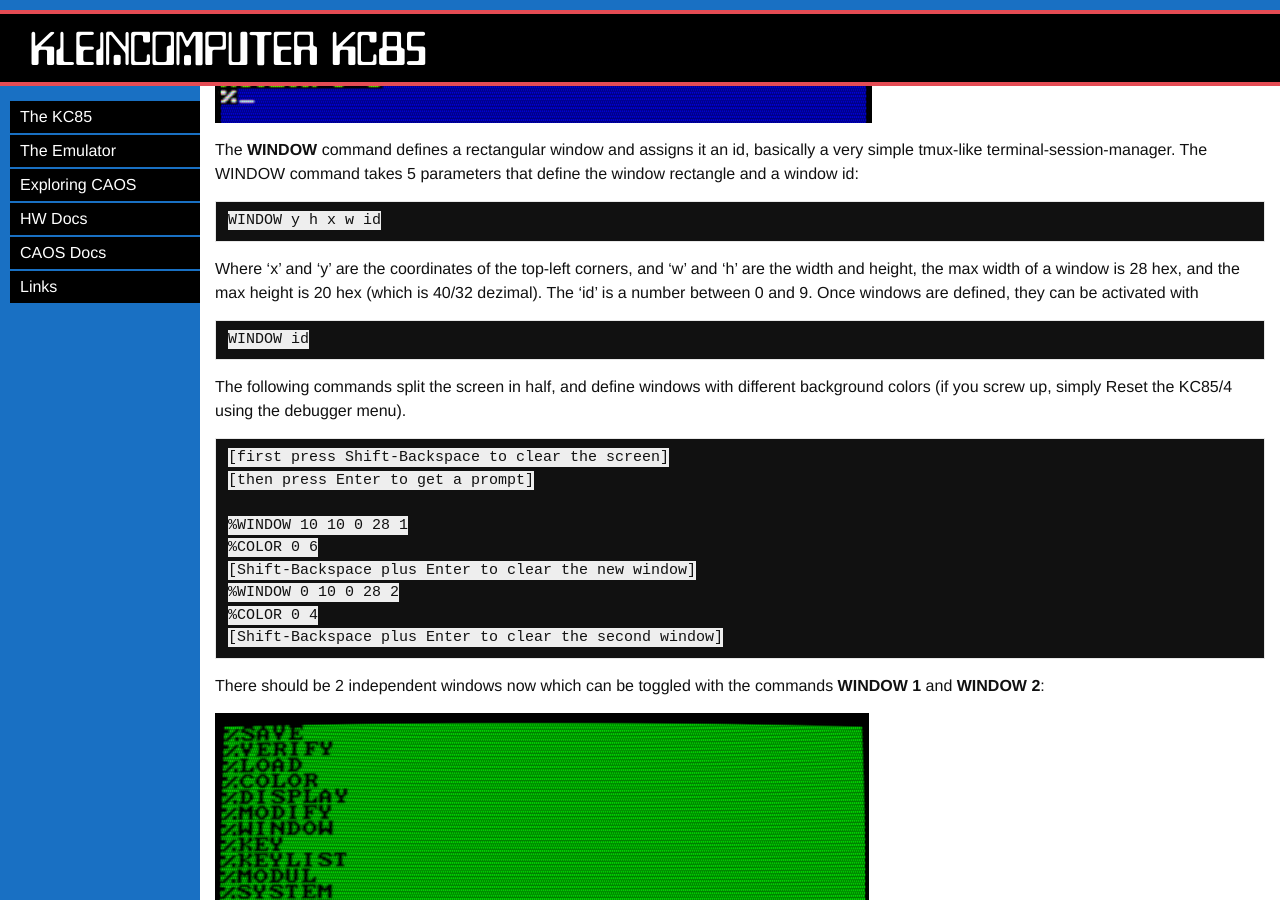
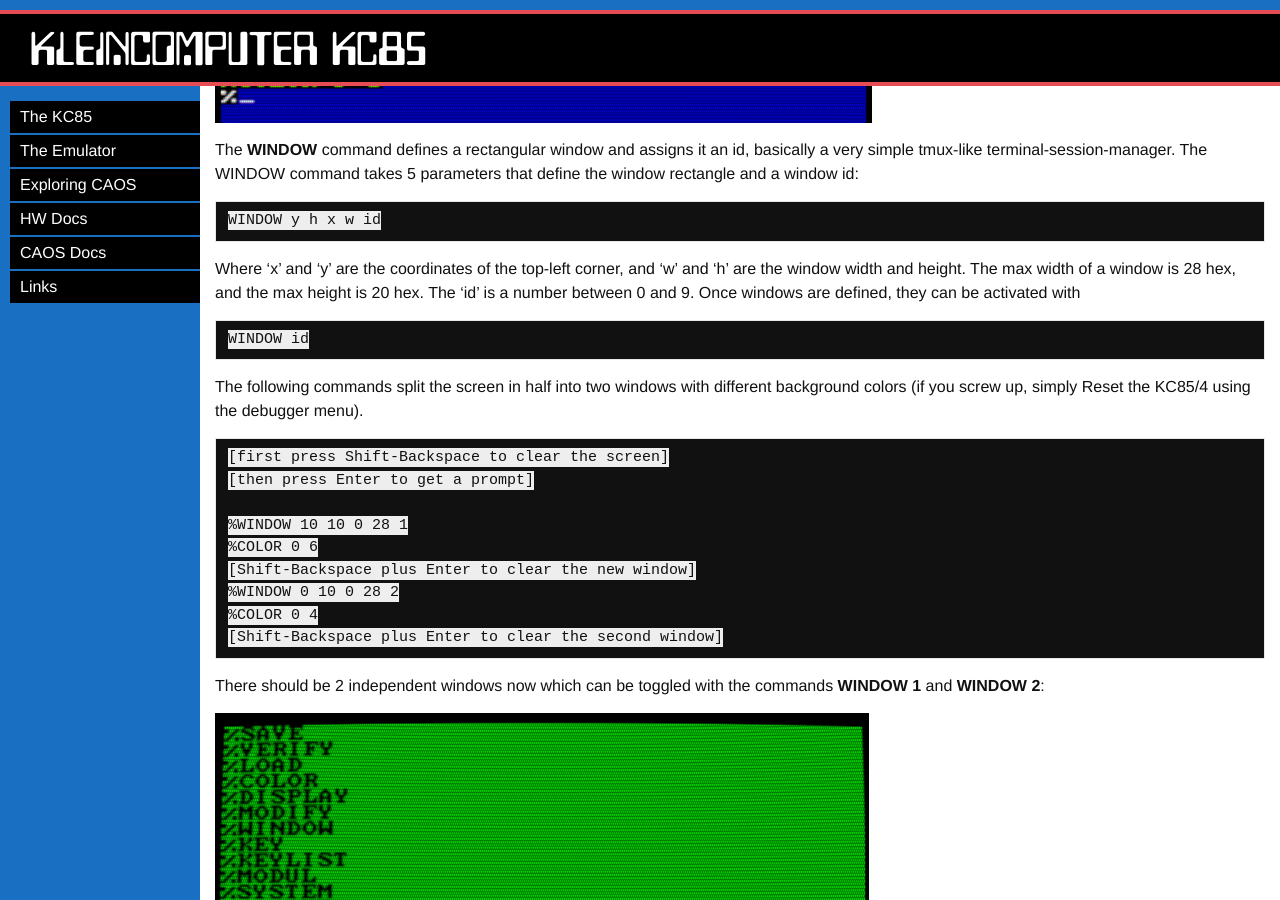
Before and after one commit to floooh/yakc, a Jekyll site: the page built from web/p030_explorecaos.md, in a window 1280 px wide and 900 px high, scrolled down 1652 px. Built offline with Jekyll 4.4.1, drawn with Linux system fonts in a browser that asks for light colours; Markdown is read by kramdown in place of the engine named in the settings; some of the changed text lies outside the part shown.

Commit message:
More webpage updates

```diff
--- a/web/p030_explorecaos.md
+++ b/web/p030_explorecaos.md
@@ -44,16 +44,16 @@
 WINDOW y h x w id
 ~~~
 
-Where 'x' and 'y' are the coordinates of the top-left corners, and 'w' and
-'h' are the width and height, the max width of a window is 28 hex, and
-the max height is 20 hex (which is 40/32 dezimal). The 'id' is a number between
+Where 'x' and 'y' are the coordinates of the top-left corner, and 'w' and
+'h' are the window width and height. The max width of a window is 28 hex, and
+the max height is 20 hex. The 'id' is a number between
 0 and 9. Once windows are defined, they can be activated with
 
 ~~~
 WINDOW id
 ~~~
 
-The following commands split the screen in half, and define windows with
+The following commands split the screen in half into two windows with
 different background colors (if you screw up, simply Reset the KC85/4
 using the debugger menu).
 
@@ -129,9 +131,9 @@
 
 ### Memory banks, expansion slots and modules
 
-The commands **SYSTEM**, **MODUL**, **JUMP** and **SWITCH** deal with the
+The commands **SYSTEM**, **MODUL**, **JUMP** and **SWITCH** control the
 hardware expansion system. Each KC85 has 2 expansion slots numbered **08** and
-**0C**, and additional 'bus-drivers' with 4 more expansion slots could
+**0C**. Additional 'bus-driver' devices with 4 more expansion slots could
 be stacked on top of the base device.
 
 The command **SYSTEM** gives an overview of the built-in memory banks:
@@ -231,7 +233,7 @@
 How this works is left as an excersice to the reader ;)
 
 
-### Cassette loading and saving, and V24 control
+### Cassette loading/saving, and V24 control
 
 Before you get excited, all the remaining commands don't do anything
 useful in the emulator.
```
Also changed, not shown: other parts of web/p030_explorecaos.md (+2 -0 lines).
